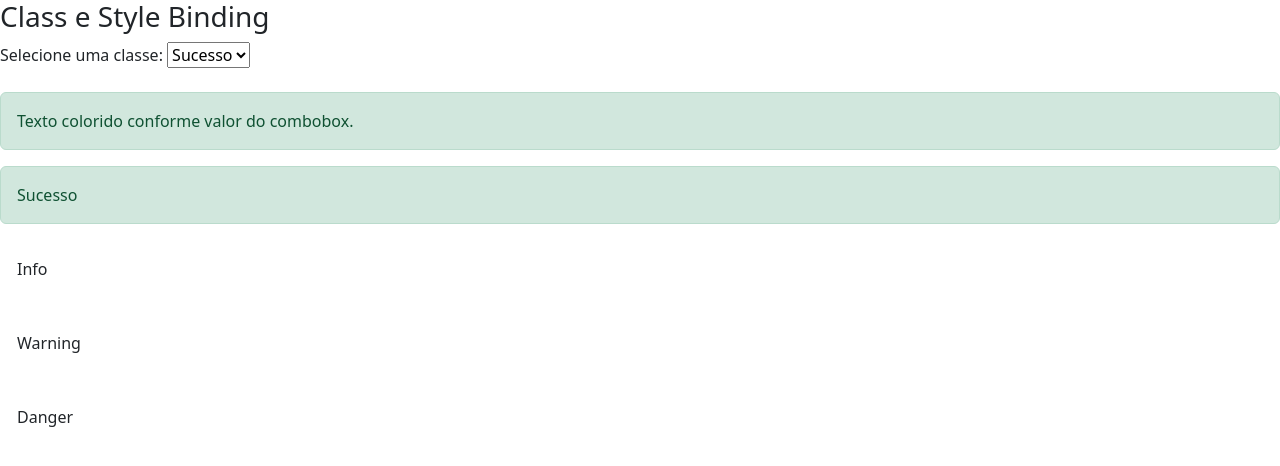
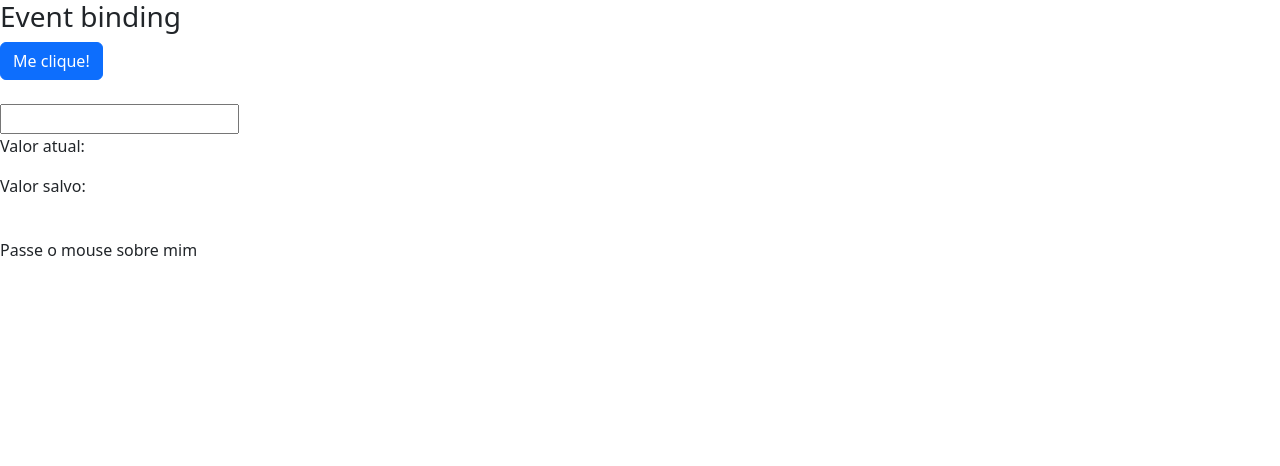
Before and after one commit to Pedrocardo005/cursoangular, an Angular app in the folder data-binding/: page / in a window 1280 px wide. Shown: the top 466 px of the page. Built offline with nearby package versions, Linux system fonts and the light colour scheme.

Commit message:
Conteudo da aula 11

```diff
--- a/data-binding/src/app/data-binding/data-binding.component.css
+++ b/data-binding/src/app/data-binding/data-binding.component.css
@@ -0,0 +1,4 @@
+.highlight {
+    background-color: yellow;
+    font-weight: bold;
+}
--- a/data-binding/src/app/data-binding/data-binding.component.html
+++ b/data-binding/src/app/data-binding/data-binding.component.html
@@ -16,13 +16,13 @@
         <img [src]="urlImagem">
         <!-- Por baixo dos panos o angular faz isso, mas o que fica melhor é o de cima.
         <img bind-src="urlImagem">
-    </article> -->
+    </article>
 
     <article>
         <h3>Class e Style Binding</h3>
         <div>
             Selecione uma classe:
-            <!-- # Cria uma variável e o change pega o evento change. -->
+            <!-- # Cria uma variável e o change pega o evento change.
             <select #classe (change)="0">
                 <option value="alert-success">Sucesso</option>
                 <option value="alert-info">Info</option>
@@ -35,7 +35,7 @@
                 Texto colorido conforme valor do combobox.
             </div>
             <!-- Da variável classe, criada lá em cima no select, verifique se o valor dela é
-            alert-success -->
+            alert-success
             <div class="alert" role="alert"
                 [class.alert-success]="classe.value == 'alert-success'">
                 Sucesso
@@ -58,5 +58,36 @@
                 Esse texto somente aparece em caso de erro.
             </div>
         </div>
+    </article> -->
+
+    <article>
+        <h3>Event binding</h3>
+        <div>
+            <button (click)="botaoClicado()"
+            class="btn btn-primary">
+                Me clique!
+            </button>
+
+            <br><br>
+
+            <!-- Para fazer referência ao evento, utiliza-se o dólar -->
+            <input type="text"
+            (keyup)="onKeyUp($event)"
+            (keyup.enter)="salvarValor(campoInput.value)"
+            (blur)="salvarValor(campoInput.value)"
+            #campoInput />
+            <!-- keyup.enter pega ao dar o enter -->
+
+            <p>Valor atual: {{ valorAtual }}</p>
+            <p>Valor salvo: {{ valorSalvo }}</p>
+
+            <br>
+            <span
+                (mouseover)="onMouseOverOut()"
+                (mouseout)="onMouseOverOut()"
+                [class.highlight]="isMouseOver"
+                >
+                Passe o mouse sobre mim</span>
+        </div>
     </article>
 </section>
--- a/data-binding/src/app/data-binding/data-binding.component.ts
+++ b/data-binding/src/app/data-binding/data-binding.component.ts
@@ -3,7 +3,16 @@
 @Component({
   selector: 'app-data-binding',
   templateUrl: './data-binding.component.html',
-  styleUrls: ['./data-binding.component.css']
+  // styleUrls: ['./data-binding.component.css']
+  // Pode passar os styles por aqui assim também.
+  styles: [
+    `
+      .highlight {
+        background-color: yellow;
+        font-weight: bold;
+      }
+    `
+  ]
 })
 export class DataBindingComponent {
 
@@ -12,6 +21,11 @@
   cursoAngular: boolean = true;
   urlImagem = 'http://lorempixel.com/400/200/nature/';
 
+  valorAtual: string = '';
+  valorSalvo: string = '';
+
+  isMouseOver: boolean = false;
+
   getValor() {
     return 1;
   }
@@ -19,4 +33,20 @@
   getCurtirCurso() {
     return true;
   }
+
+  botaoClicado() {
+    alert('Botão clicado!');
+  }
+
+  onKeyUp(evento: KeyboardEvent) {
+    this.valorAtual = (<HTMLInputElement>evento.target).value;
+  }
+
+  salvarValor(valor: string) {
+    this.valorSalvo = valor;
+  }
+
+  onMouseOverOut() {
+    this.isMouseOver = !this.isMouseOver;
+  }
 }
```
